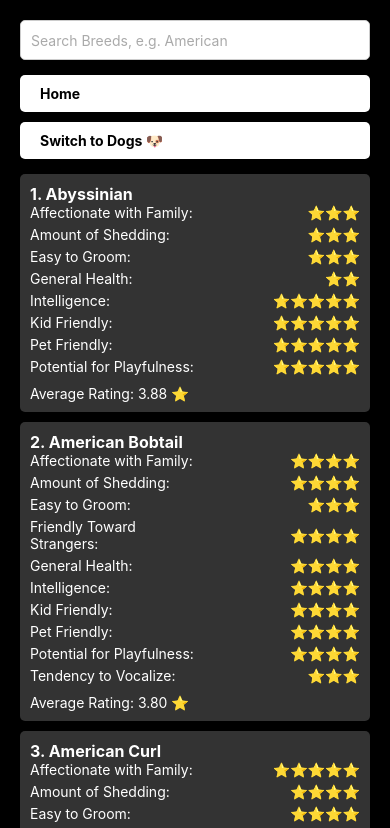
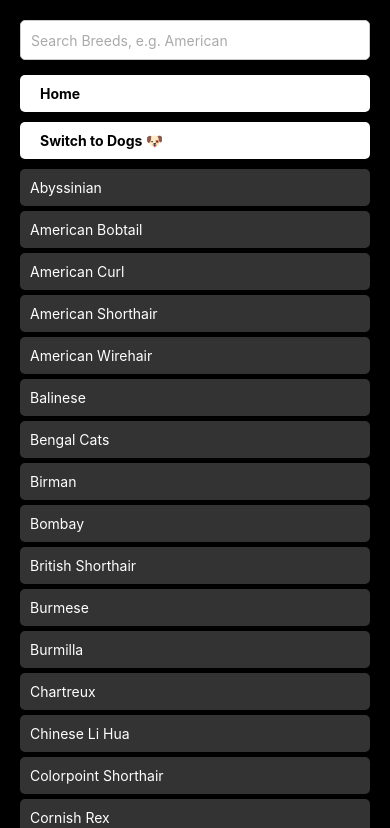
Before and after one commit to scottzyang/by-breed, a React Native app: screen /PetList in a window 390 px wide. Shown: the top 828 px of the page. Built offline with nearby package versions, Linux system fonts and the light colour scheme.

Commit message:
Add navigation to Details page

```diff
--- a/App.js
+++ b/App.js
@@ -2,7 +2,9 @@ import PetList from "./PetList";
 import * as React from "react";
 import { NavigationContainer } from "@react-navigation/native";
 import { createStackNavigator } from "@react-navigation/stack";
+import { cats, dogs, petTypes } from "./breeds";
 import Home from "./Home";
+import Item from "./Item";
 
 const Stack = createStackNavigator();
 
@@ -11,7 +13,15 @@ export default function App() {
     <NavigationContainer>
       <Stack.Navigator screenOptions={{ headerShown: false }}>
         <Stack.Screen name="Home" component={Home} />
-        <Stack.Screen name="PetList" component={PetList} />
+        <Stack.Screen
+          name="PetList"
+          component={PetList}
+          initialParams={{
+            cats: cats,
+            dogs: dogs,
+          }}
+        />
+        <Stack.Screen name="Item" component={Item} />
       </Stack.Navigator>
     </NavigationContainer>
   );
--- a/Item.js
+++ b/Item.js
@@ -1,8 +1,9 @@
 import React from "react";
 import { Text, StyleSheet, View } from "react-native";
 
-export default function Item(props) {
-  const { data, index } = props;
+export default function Item({ route, navigation }) {
+  const { data, index } = route.params;
+
   const { breed } = data;
   const keys = Object.keys(data).filter((key) => key !== "breed");
 
--- a/PetList.js
+++ b/PetList.js
@@ -7,11 +7,10 @@ import {
   TextInput,
   TouchableOpacity,
 } from "react-native";
-import Item from "./Item";
 import { useState } from "react";
-import { cats, dogs, petTypes } from "./breeds";
 
-export default function PetList({ navigation }) {
+export default function PetList({ route, navigation }) {
+  const { cats, dogs } = route.params;
   const [searchTerm, setSearchTerm] = useState(null);
   const [currentAnimal, setCurrentAnimal] = useState("cats");
 
@@ -57,7 +56,18 @@ export default function PetList({ navigation }) {
             currentAnimal === "cats" ? cats : dogs,
             searchTerm
           )}
-          renderItem={({ item, index }) => <Item data={item} index={index} />}
+          renderItem={({ item, index }) => (
+            <TouchableOpacity
+              onPress={() =>
+                navigation.navigate("Item", {
+                  data: item,
+                  index: index,
+                })
+              }
+            >
+              <Text style={styles.breedText}>{item.breed}</Text>
+            </TouchableOpacity>
+          )}
           keyExtractor={(item, index) => index.toString()}
           style={styles.flatList}
         />
@@ -87,17 +97,24 @@ const styles = StyleSheet.create({
     borderColor: "#ccc",
   },
   button: {
-    backgroundColor: "#fff", // White button background
+    backgroundColor: "#fff",
     paddingVertical: 10,
     paddingHorizontal: 20,
     borderRadius: 5,
-    marginBottom: 10, // Margin between buttons
+    marginBottom: 10,
   },
   buttonText: {
-    color: "#000", // Black button text
+    color: "#000",
     fontWeight: "bold",
   },
   flatList: {
     width: "100%",
   },
+  breedText: {
+    color: "#fff",
+    padding: 10,
+    backgroundColor: "#333",
+    borderRadius: 5,
+    marginBottom: 5,
+  },
 });
```
